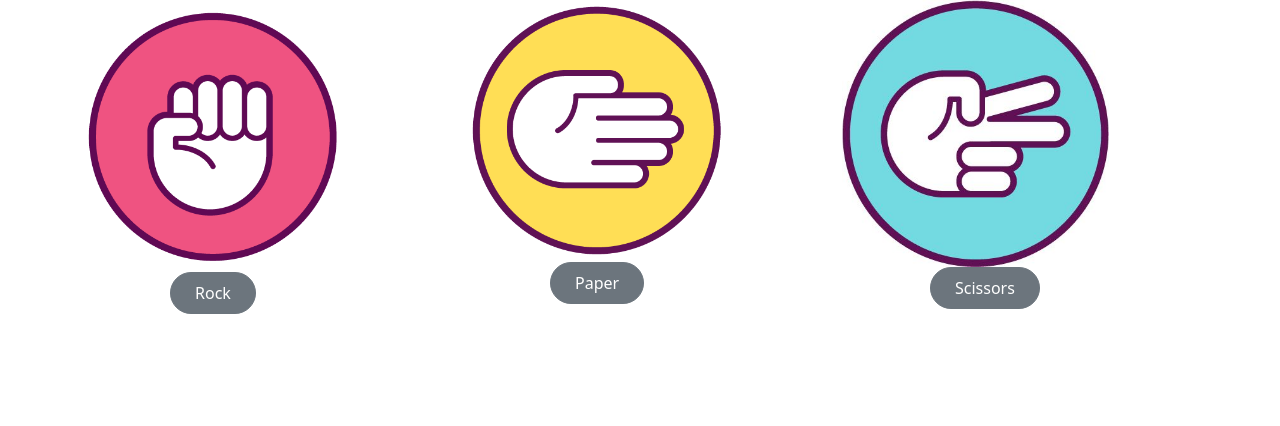
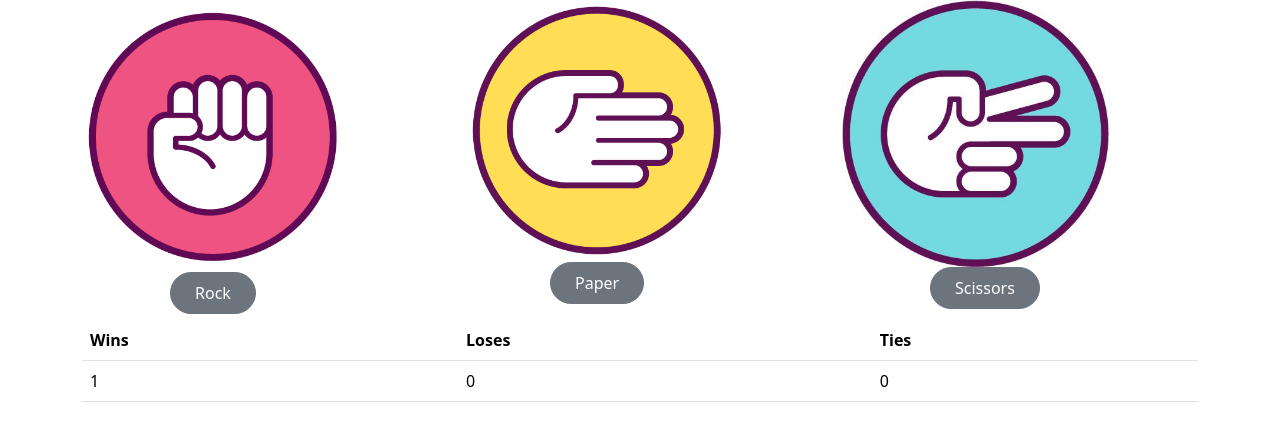
Before and after one commit to AlaeMoh/Javascript, a plain HTML site: page index.html in a window 1280 px wide. Both pictures are taken after a click on the button "Rock". Drawn offline with nearby package versions, Linux system fonts and the light colour scheme.

```diff
--- a/index.html
+++ b/index.html
@@ -14,21 +14,41 @@
         <div class="row test1">
             <div class="col-md-4 position-relative">
                 <img src="./img/rock2.png" alt="" class="w-75"> <br>
-                <button class=" rock btn py-2 px-4 text-bg-secondary border border-secondary rounded-pill" onclick="button1()">Rock</button>
+                <button class=" rock btn py-2 px-4 text-bg-secondary border border-secondary rounded-pill" onclick="button1(), score()">Rock</button>
             </div>
             <div class="col-md-4 position-relative">
                 <img src="./img/paper.png" alt="" class="w-75"> <br>
-                <button class="rock btn py-2 px-4 text-bg-secondary border border-secondary rounded-pill" onclick="button2()">Paper</button>
+                <button class="rock btn py-2 px-4 text-bg-secondary border border-secondary rounded-pill" onclick="button2(),score()">Paper</button>
             </div>
 
             <div class="col-md-4 position-relative">
                 <img src="./img/67ebfd32e898b4ec3ae4e59ae33832c8.jpg" alt="" class="w-75"> <br>
-                <button class="rock btn py-2 px-4 text-bg-secondary border border-secondary rounded-pill" onclick="button3()">Scissors </button>
+                <button class="rock btn py-2 px-4 text-bg-secondary border border-secondary rounded-pill" onclick="button3(),score()">Scissors </button>
             </div>
 
 
         </div>
 
+        <div class="t-table mt-5">
+            <table class="table">
+                <th>
+                    Wins
+                </th>
+                <th>
+                    Loses
+                </th>
+                <th>
+                    Ties
+                </th>
+                <tbody class="tbody" id="tbody">
+
+
+
+                </tbody>
+            </table>
+
+
+        </div>
 
 
     </div>
--- a/index.js
+++ b/index.js
@@ -1,3 +1,4 @@
+
 
 
 
@@ -23,7 +24,8 @@ function button1(){
     } else if( computerMove === "Scissors"){
         result='Check Who is the WINNNEER';
     }
-    alert(`You picked Rock. The computer picked ${computerMove} .${result}`)
+    alert(`You picked Rock. The computer picked ${computerMove} .${result}
+        ${JSON.stringify(scores)}`)
 
     }
 
@@ -36,7 +38,8 @@ function button1(){
          } else if( computerMove === "Scissors"){
              result='You Loooose';
          }
-         alert(`You picked Paper. The computer picked ${computerMove} .${result}`)
+         alert(`You picked Paper. The computer picked ${computerMove} .${result}
+            wins=${scores.wins}, loses=${scores.loses}, ties=${scores.ties}`)
 
         }
 
@@ -49,6 +52,37 @@ function button1(){
          } else if( computerMove === "Scissors"){
              result='It is a tie';
          }
-         alert(`You picked Scissors. The computer picked ${computerMove} .${result}`)
+         alert(`You picked Scissors. The computer picked ${computerMove} .${result}
+            ${JSON.stringify(scores)}`)
 
         }
+
+        let scores={
+            wins: 0,
+            loses: 0,
+            ties: 0,
+
+        }
+        let box="";
+
+    function score(){
+
+        if(result === 'Check Who is the WINNNEER'){
+            scores.wins+=1;
+        } else if (result === 'You Loooose'){
+            scores.loses+=1;
+        }else if(result=='It is a tie'){
+            scores.ties +=1;
+        }
+        console.log(scores);
+        box+=`
+        <tr>
+          <td> ${scores.wins}</td>
+          <td>  ${scores.loses} </td>
+          <td> ${scores.ties}</td>
+        </tr>
+        `;
+        document.getElementById("tbody").innerHTML=box;
+
+
+    }
```
